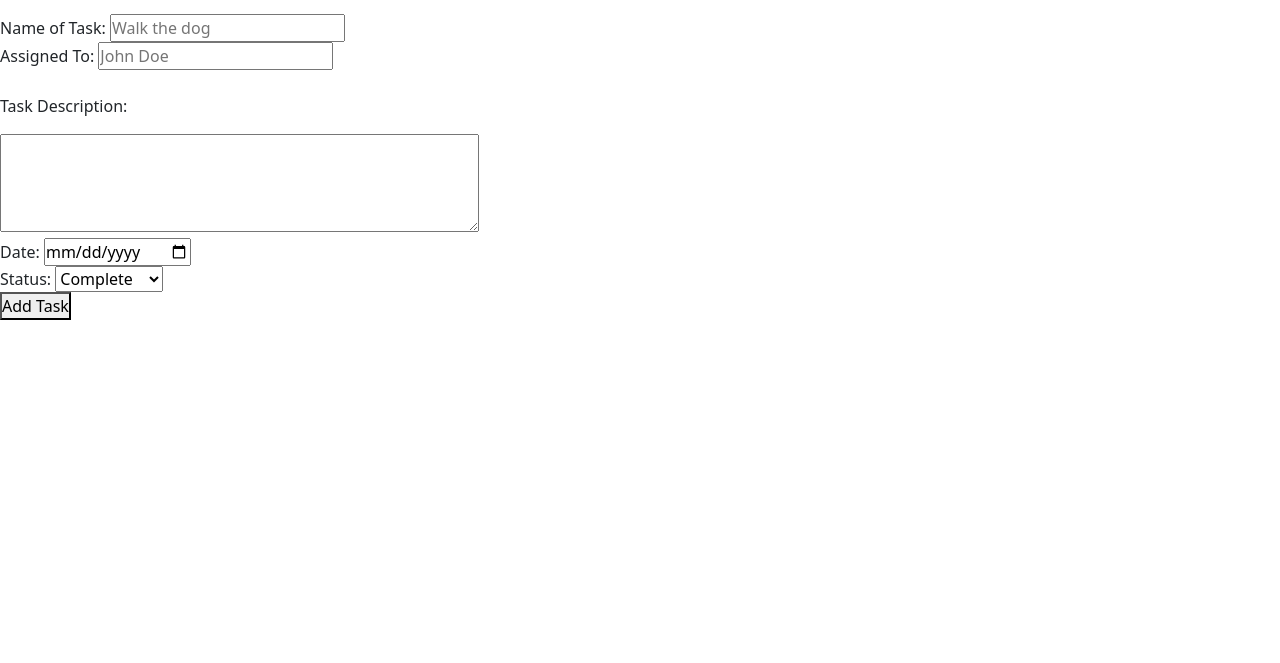
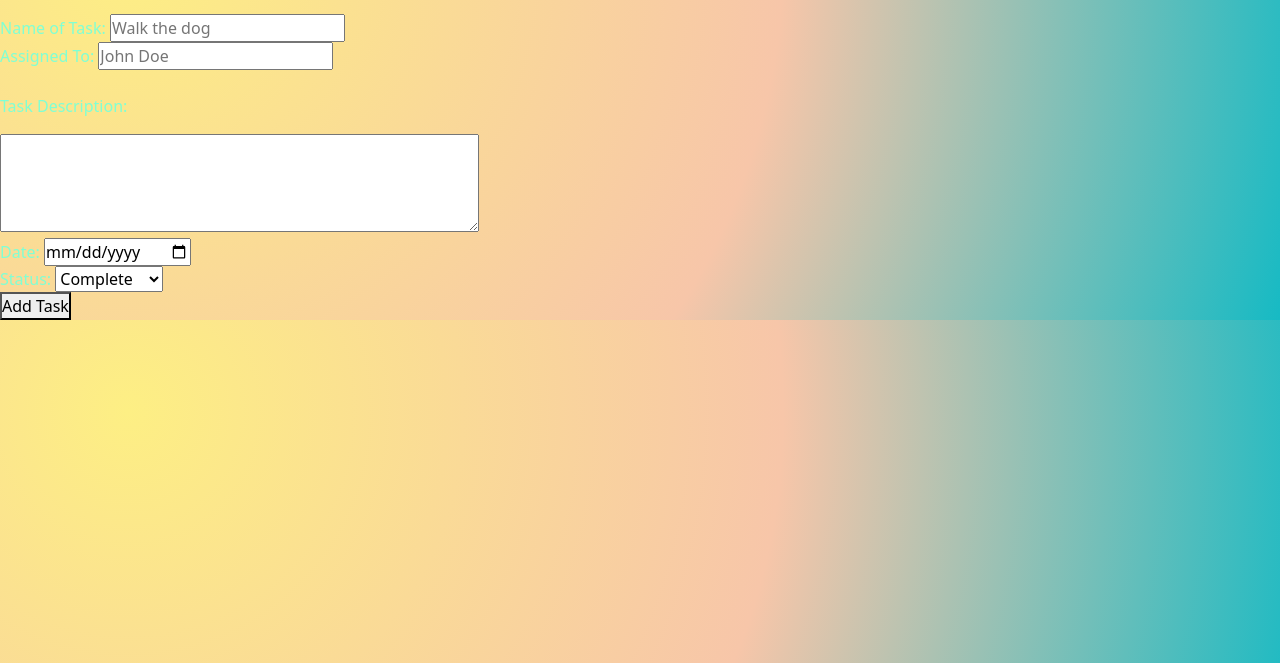
Before and after one commit to aromero18020/TaskList, a plain HTML site: page index.html in a window 1280 px wide. Shown: the part 137-800 px from the top of the page. Drawn offline with nearby package versions, Linux system fonts and the light colour scheme.

Commit message:
added css

```diff
--- a/assets/css/style.css
+++ b/assets/css/style.css
@@ -2,3 +2,8 @@
     margin: 0;
     padding: 0;
 }
+
+body {
+    color: aquamarine;
+    background: radial-gradient(circle at 10% 20%, rgb(253, 239, 132) 0%, rgb(247, 198, 169) 54.2%, rgb(21, 186, 196) 100.3%);
+}
```
